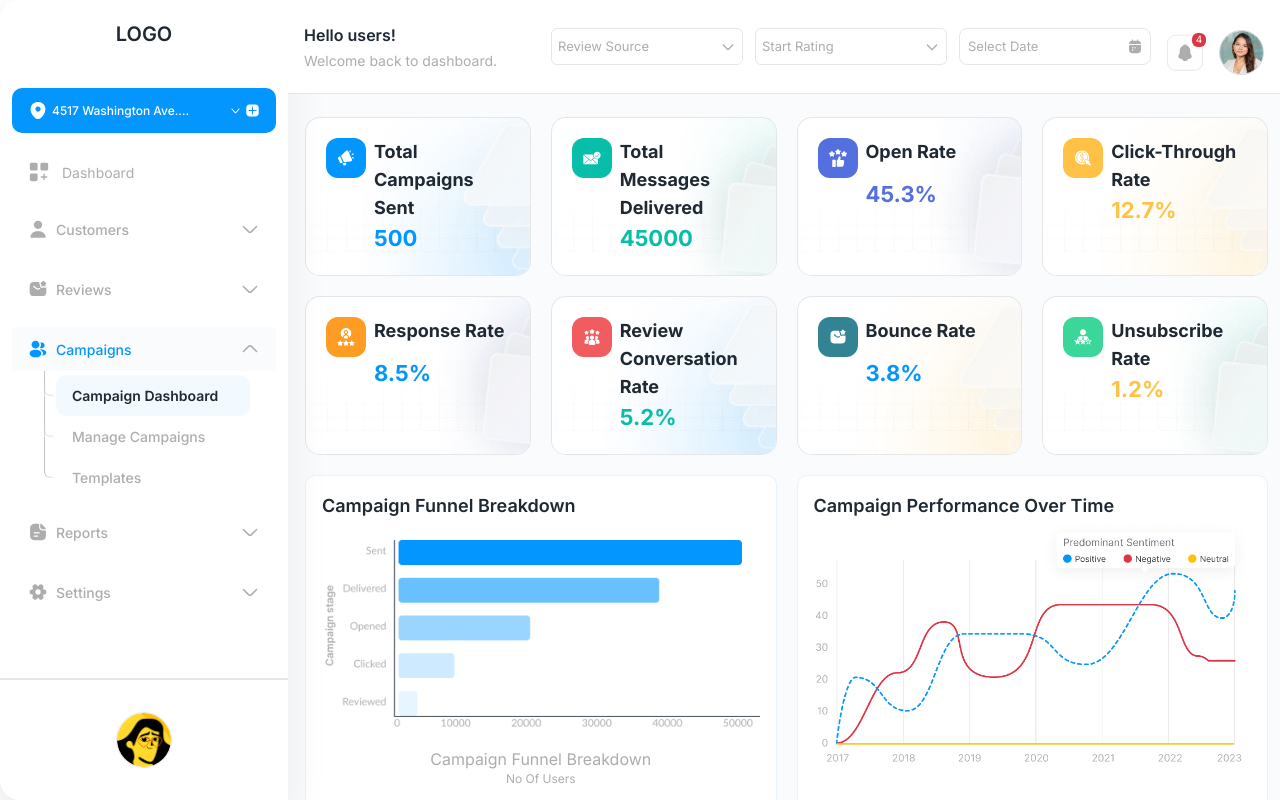
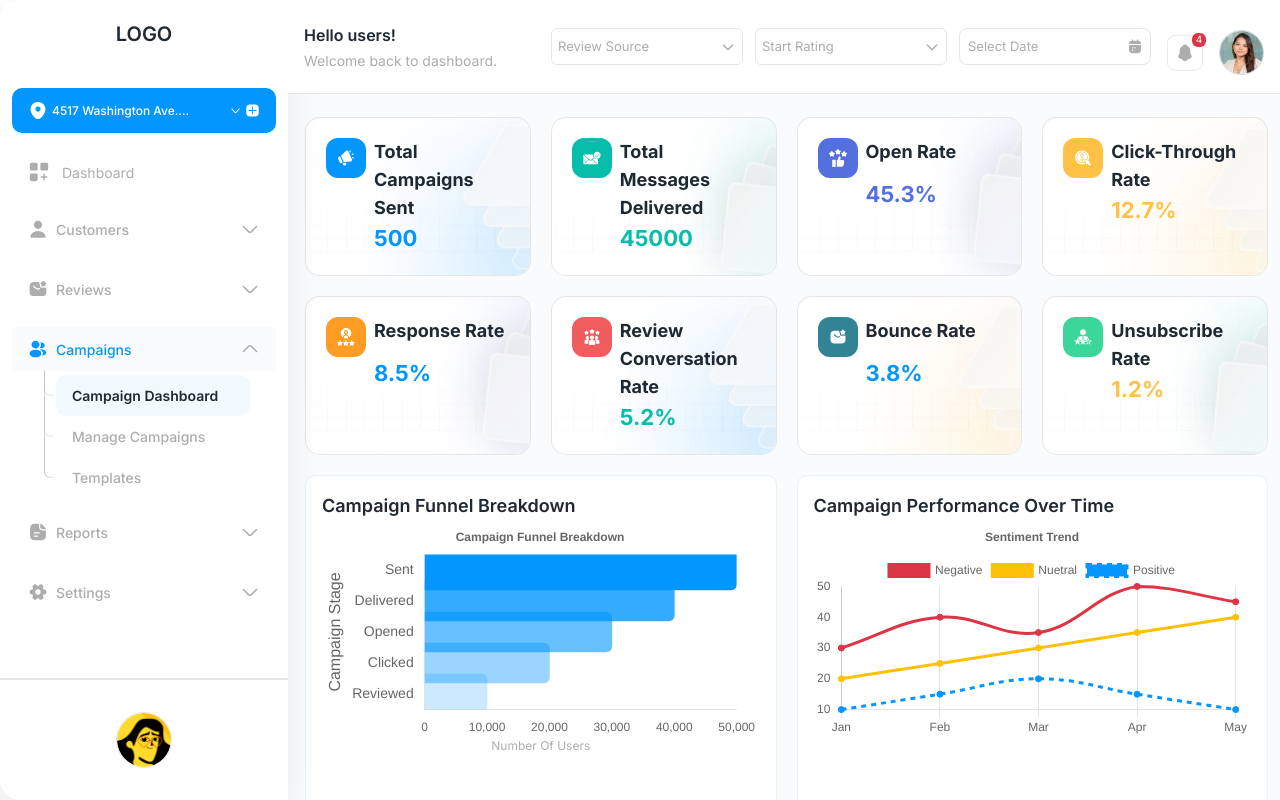
Before and after one commit to sumithub/rs-web-develop, a Next.js app: page /campaign-dashboard in a window 1280 px wide. Shown: the top 800 px of the page. Built offline with nearby package versions, Linux system fonts and the light colour scheme.

Commit message:
DashboardChart

```diff
--- a/src/app/campaign-dashboard/page.js
+++ b/src/app/campaign-dashboard/page.js
@@ -6,6 +6,9 @@ import DashboardChart from "../../components/DashboardChart";
 import DatePicker from "../../components/form/DatePicker";
 import CustomSelectBox from '../../components/form/CustomSelectBox';
 import { useState } from "react";
+import DashboardLineChart from "../../components/charts/DashboardLineChart";
+import DashboardPieChart from "../../components/charts/DashboardPieChart";
+import SimpleHorizontalBarChart from "../../components/charts/SimpleHorizontalBarChart";
 
 export default function CampaignDashboard() {
     const [date, setDate] = useState("")
@@ -65,12 +68,13 @@ export default function CampaignDashboard() {
 
         <div>
             <div className="grid grid-cols-2 gap-5 mt-5 items-start">
-                <DashboardChart title="Campaign Funnel Breakdown" imgName="/images/breakdown.png" alt="breakdown" height={218} width={509} class_="my-5">
-                    <div className="text-base text-text3 text-center capitalize mt-2">Campaign Funnel Breakdown</div>
-                    <div className="text-xs text-text3 text-center capitalize">no of users</div>
+                <DashboardChart title="Campaign Funnel Breakdown" height={218} width={509} class_="my-5">
+                    <SimpleHorizontalBarChart />
+                    <div className="text-xs text-text3 text-center capitalize">Number Of Users</div>
                 </DashboardChart>
 
-                <DashboardChart title="Campaign Performance Over Time" imgName="/images/graph1.png" alt="graph" height={200} width={466}>
+                <DashboardChart title="Campaign Performance Over Time" height={200} width={466}>
+                    <DashboardLineChart />
                 </DashboardChart>
 
                 <DashboardChart title="Individual Response Insights">
@@ -115,7 +119,7 @@ export default function CampaignDashboard() {
                 <DashboardChart title="Engagement Breakdown">
                     <div className="flex items-start">
                         <div className="w-[60%]">
-                            <Image src="/images/layer.png" alt="chart" height={235} width={283} className="object-contain w-full" />
+                            <DashboardPieChart />
                         </div>
                         <div className="mt-10 w-[40%] capitalize">
                             <div className="flex items-center gap-3 mb-5">
--- /dev/null
+++ b/src/components/charts/SimpleHorizontalBarChart.js
@@ -0,0 +1,86 @@
+'use client';
+
+import { Bar } from 'react-chartjs-2';
+import {
+    Chart as ChartJS,
+    CategoryScale,
+    LinearScale,
+    BarElement,
+    Title,
+    Tooltip,
+    Legend,
+} from 'chart.js';
+import { title } from 'process';
+
+ChartJS.register(CategoryScale, LinearScale, BarElement, Title, Tooltip, Legend);
+
+// Y-axis labels from the image
+const labels = [
+    'Sent',
+    'Delivered',
+    'Opened',
+    'Clicked',
+    'Reviewed',
+];
+
+// Corresponding x-axis values
+const values = [50000, 40000, 30000, 20000, 10000];
+
+const data = {
+    labels,
+    datasets: [
+        {
+            label: 'Count',
+            data: values,
+            backgroundColor: ['#0396FFff', '#0396FFcc', '#0396FF99', '#0396FF66', '#0396FF33'],
+            borderRadius: 6,
+            barThickness: 40,
+        },
+    ],
+};
+
+const options = {
+    indexAxis: 'y',
+    responsive: true,
+    plugins: {
+        title: { text: "Campaign Funnel Breakdown", display: true, },
+        legend: {
+            display: false, // No legend in image
+        },
+    },
+    scales: {
+        x: {
+            grid: { display: false, },
+
+            beginAtZero: true,
+            ticks: {
+                // callback: function (value) {
+                //     return value >= 1000 ? `${value / 1000}K` : value;
+                // },
+            },
+        },
+        y: {
+            title: {
+                display: true,
+                text: 'Campaign Stage',
+                font: {
+                    size: 16,
+                },
+            },
+            grid: { display: false, },
+            ticks: {
+                font: {
+                    size: 14,
+                },
+            },
+        },
+    },
+};
+
+export default function SimpleHorizontalBarChart() {
+    return (
+        <div style={{ width: '100%', maxWidth: 800, margin: 'auto' }}>
+            <Bar data={data} options={options} />
+        </div>
+    );
+}
```
